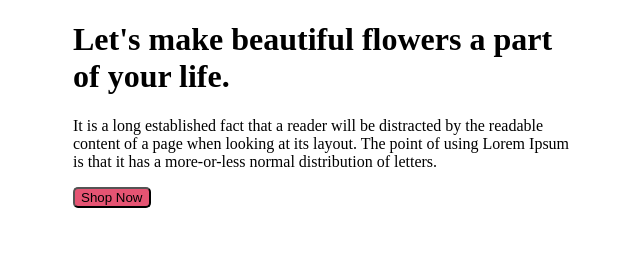
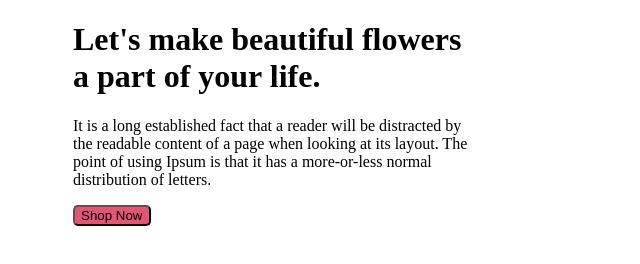
Before and after one commit to sumaiyajahan2023/my-flower-shop-assignment, a plain HTML site: page index.html in a window 1280 px wide. Shown: the whole page, without its empty margins (5-645 px from the left). Drawn offline with Linux system fonts and the light colour scheme.

Commit message:
banner created

```diff
--- a/index.html
+++ b/index.html
@@ -7,13 +7,12 @@
     <title>Welcome to my flower shop</title>
     <link rel="stylesheet" href="styles/style.css">
 </head>
-
 <body>
     <header>
         <div class="banner-description">
             <h1 class="banner-title">Let's make beautiful flowers a part of your life.</h1>
             <p class="primary-text">It is a long established fact that a reader will be distracted by the readable
-                content of a page when looking at its layout. The point of using Lorem Ipsum is that it has a
+                content of a page when looking at its layout. The point of using  Ipsum is that it has a
                 more-or-less normal distribution of letters.</p>
             <button class="primary-btn">Shop Now</button>
         </div>
--- a/styles/style.css
+++ b/styles/style.css
@@ -4,5 +4,5 @@
 }
 .banner-description{
     margin-left: 70px;
-    width: 500px;
+    width: 400px;
 }
```
